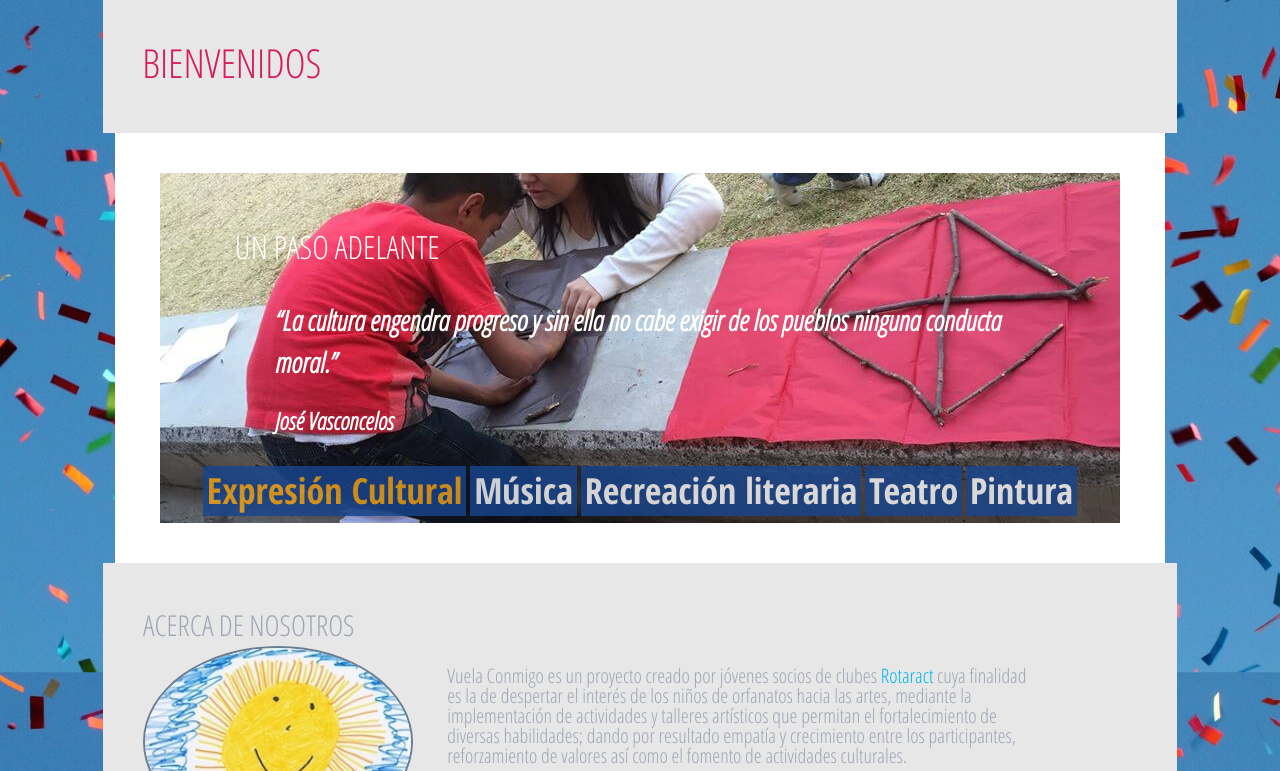
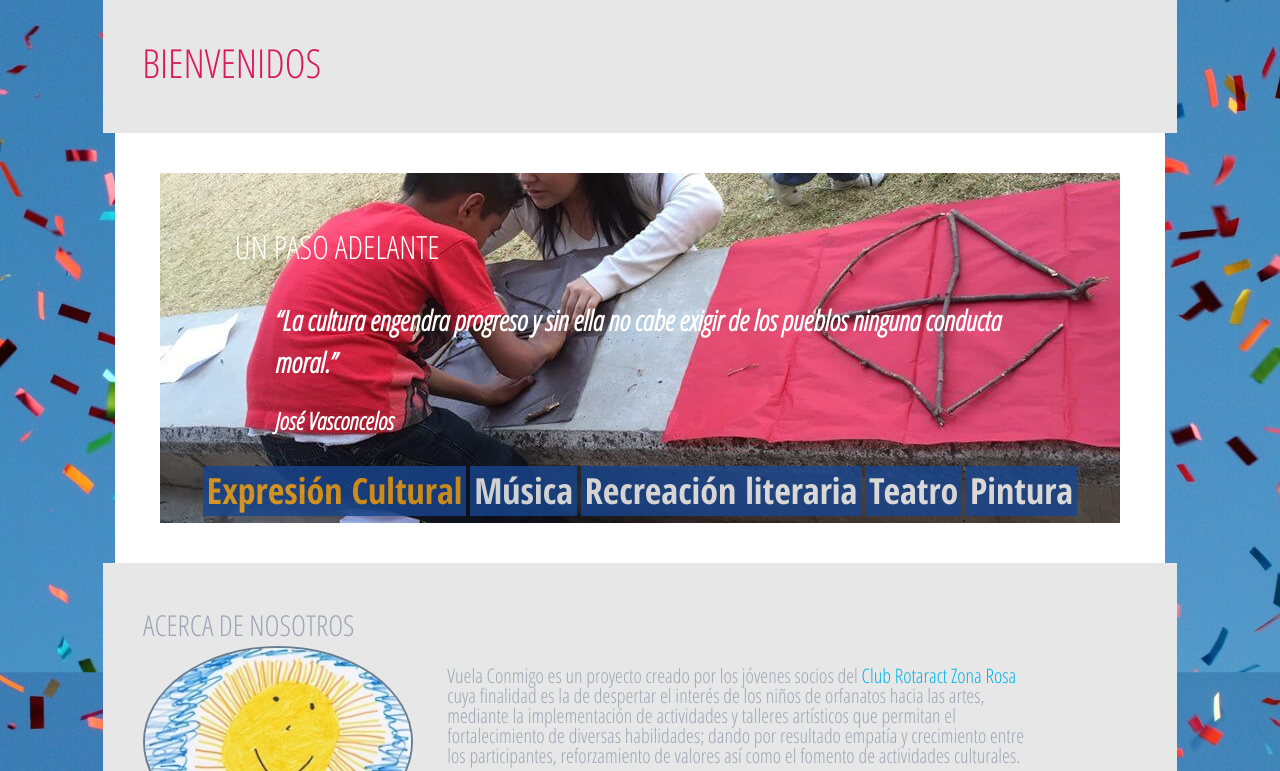
Before and after one commit to JairAviles/vuela-conmigo, a website: page index.html in a window 1280 px wide. Shown: the part 181-952 px from the top of the page. Drawn offline with Linux system fonts and the light colour scheme.

Commit message:
[Fix] Index project description

```diff
--- a/index.html
+++ b/index.html
@@ -147,7 +147,7 @@
 					<img class="img--circle  post__aboutUs" src="img/secciones/home/sun-min.jpg" />
 				</figure>
 				<section id="aboutUs" class="col-8">
-					<p>Vuela Conmigo es un proyecto creado por j&oacute;venes socios de clubes <a href="acerca/rotaract.html">Rotaract</a> cuya finalidad es la de despertar el inter&eacute;s de los niños de orfanatos hacia las artes, mediante la implementaci&oacute;n de actividades y talleres art&iacute;sticos que permitan el fortalecimiento de diversas habilidades; dando por resultado empat&iacute;a y crecimiento entre los participantes, reforzamiento de valores as&iacute; como el fomento de actividades culturales.</p>
+					<p>Vuela Conmigo es un proyecto creado por los j&oacute;venes socios del <a href="https://www.facebook.com/RotaractZonaRosaClub" target="_blank">Club Rotaract Zona Rosa</a> cuya finalidad es la de despertar el inter&eacute;s de los niños de orfanatos hacia las artes, mediante la implementaci&oacute;n de actividades y talleres art&iacute;sticos que permitan el fortalecimiento de diversas habilidades; dando por resultado empat&iacute;a y crecimiento entre los participantes, reforzamiento de valores as&iacute; como el fomento de actividades culturales.</p>
 					<a href="acerca/vuela-conmigo.html" class="more">+ Mas información</a>
 				</section>
 			</div>
```
Also changed, not shown: acerca/rotaract.html (+0 -31 lines).
